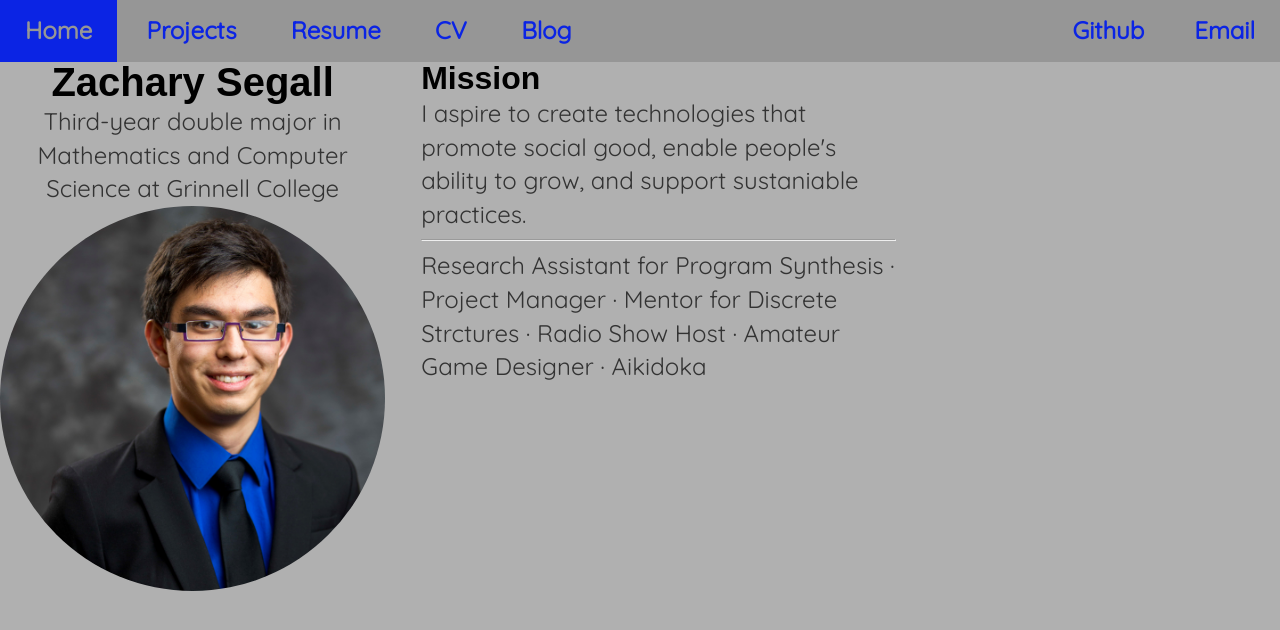
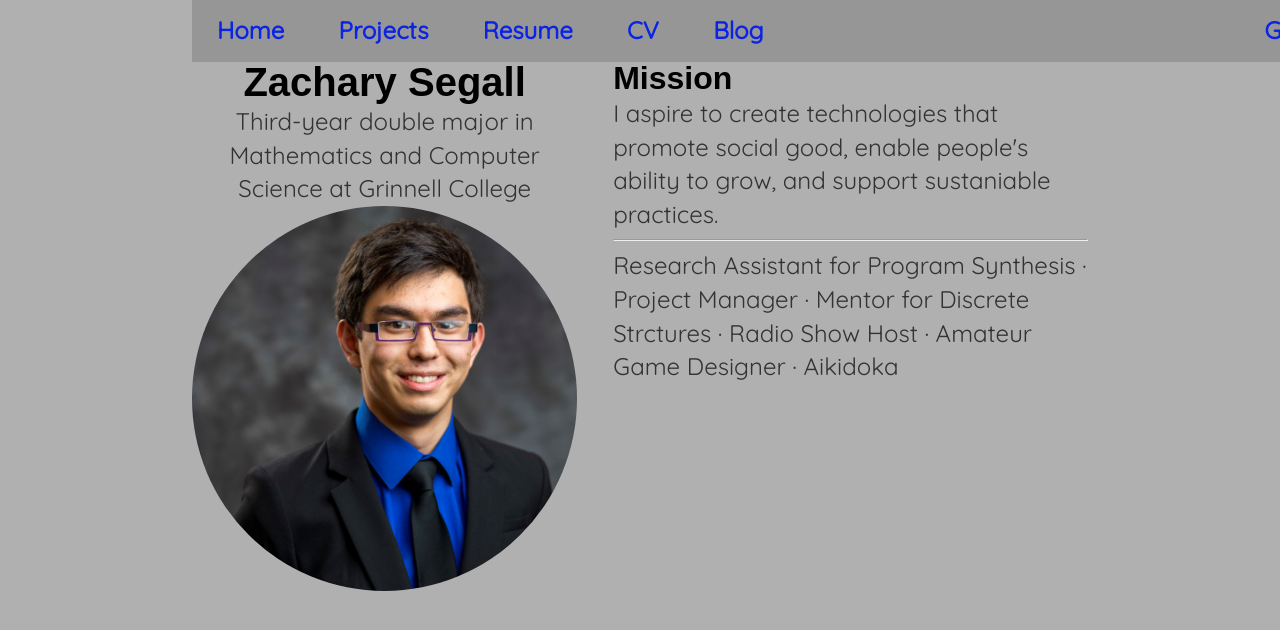
Before and after one commit to ZHHSegall/zhhsegall.github.io, a Jekyll site: the page built from index.html, in a window 1280 px wide. Shown: the top 630 px of the page. Built offline with Jekyll 4.4.1, drawn with Linux system fonts in a browser that asks for light colours.

Commit message:
Add padding for default layout

```diff
--- a/_layouts/default.html
+++ b/_layouts/default.html
@@ -7,7 +7,7 @@
 			<link href="https://fonts.googleapis.com/css?family=Quicksand" rel="stylesheet">
 		</head>
 		<body>
-			<div id="wrapper" style="padding: 0% 0%; width: 70%;">
+			<div id="wrapper" style="padding: 0% 15%; width: 70%;">
 				<nav>
 	    			<ul>
 	        		<li><a href="/">Home</a></li>
```
